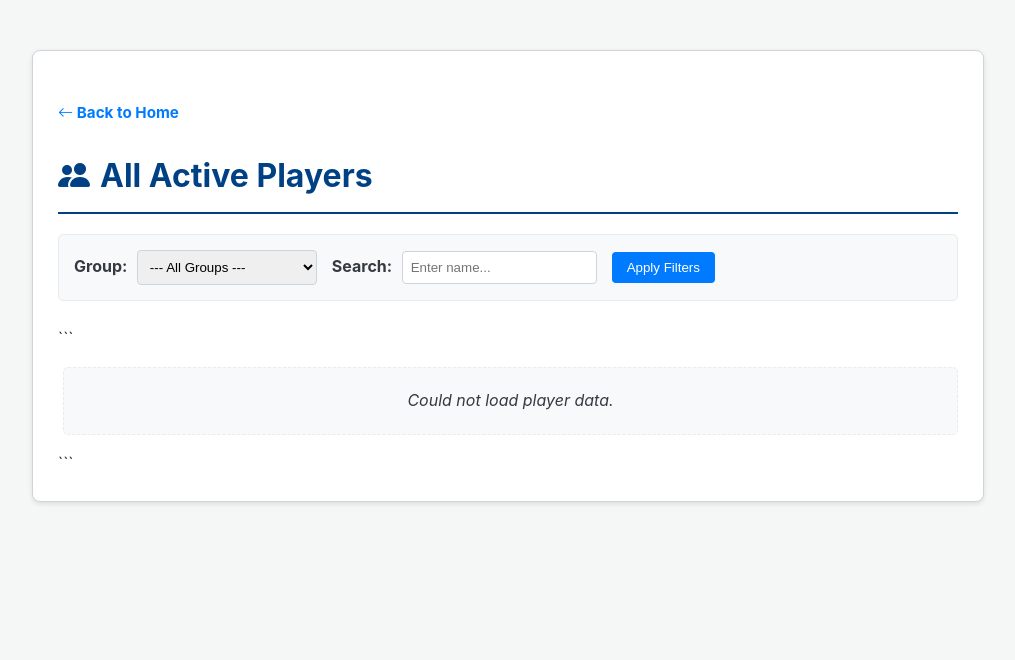
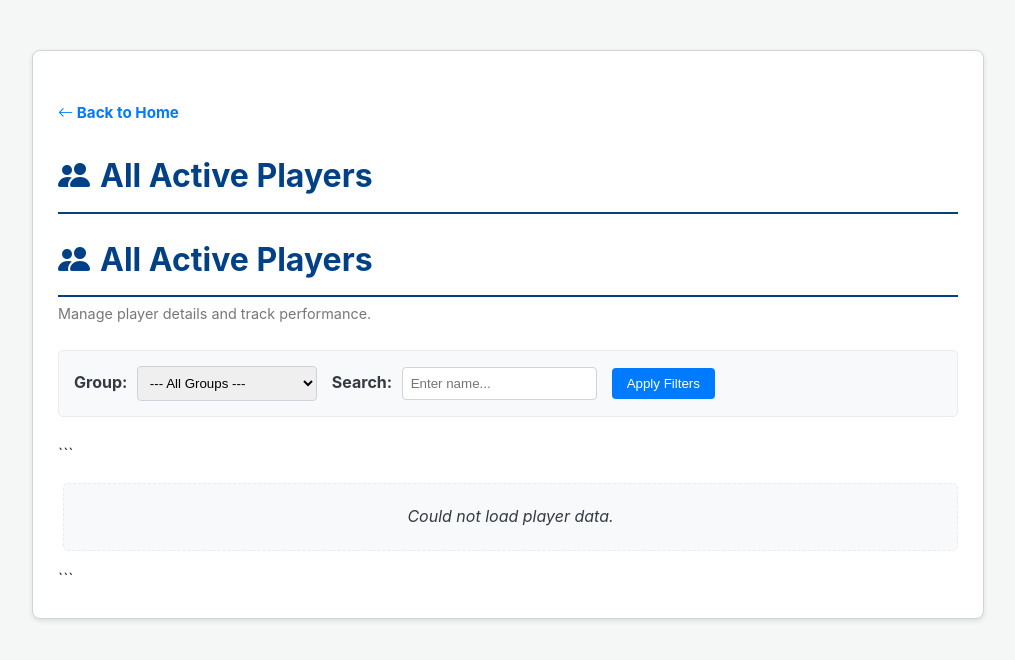
Before and after one commit to CharlSquash/squash-coach-hub, a Django app: page /planning/players/ in a window 1280 px wide. Shown: the top 660 px of the page, without its empty margins (132-1147 px from the left). Run offline with Django 5.2, Linux system fonts and the light colour scheme; data that the repository does not hold is empty.

Commit message:
Add README file and test subtitle on players list page

```diff
--- a/planning/templates/planning/players_list.html
+++ b/planning/templates/planning/players_list.html
@@ -70,7 +70,11 @@
         <a href="{% url 'homepage' %}" class="back-link"><i class="bi bi-arrow-left"></i> Back to Home</a>
 
         <h1><i class="bi bi-people-fill"></i> {{ page_title|default:"Players" }}</h1>
+        <h1><i class="bi bi-people-fill"></i> {{ page_title|default:"Players" }}</h1>
 
+<p style="font-size: 0.9em; color: #777; margin-top: -15px; margin-bottom: 25px;">Manage player details and track performance.</p>
+
+<div class="filters" ...>
         <div class="filters" style="padding: 15px; background-color: var(--container-light-bg, #f8f9fa); border: 1px solid var(--border-light, #eee); border-radius: 5px; margin-bottom: 25px;">
 
             {# Form now includes both group select and search input #}
```
Also changed, not shown: README.md (added).
